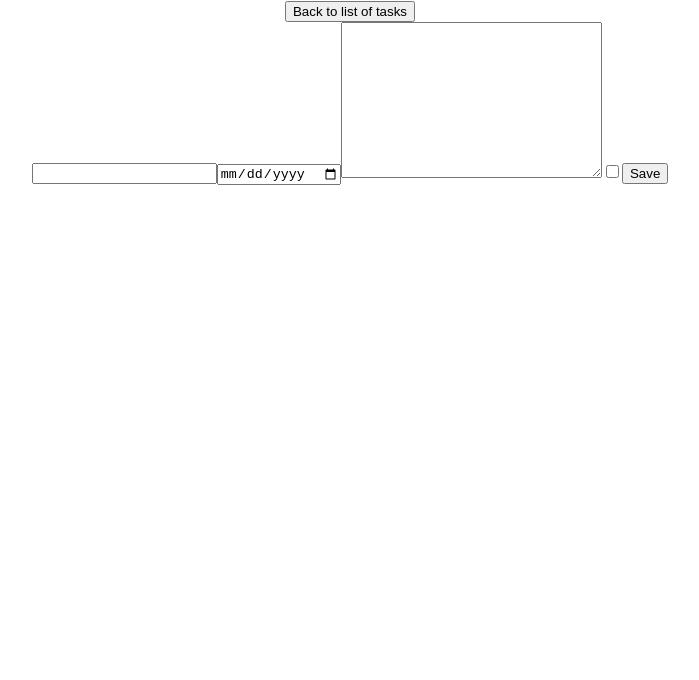
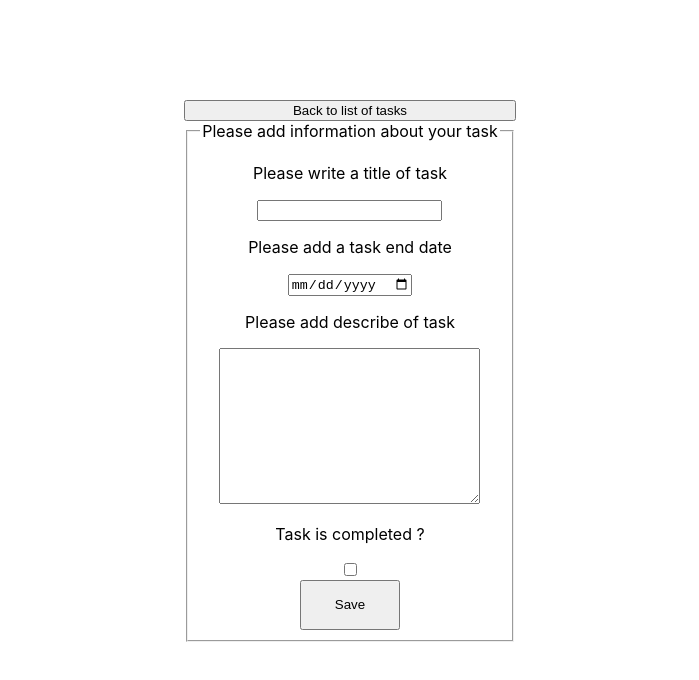
Before and after one commit to Sparksss/TODOList, a React (Create React App) app in the folder todo-list-react/: page / in a window 1280 px wide. Both pictures are taken after a click on the button "Add new task". Shown: the top 680 px of the page, without its empty margins (290-989 px from the left). Built offline with nearby package versions, Linux system fonts and the light colour scheme.

Commit message:
fixed change task and add task, add remove all tasks, fixed remove task, layout

```diff
--- a/todo-list-react/src/components/EditTask/EditTask.css
+++ b/todo-list-react/src/components/EditTask/EditTask.css
@@ -1,4 +1,19 @@
 .EditTask {
     display: flex;
     flex-direction: column;
+    padding-top: 100px;
 }
+
+.FormTask {
+    display: flex;
+    flex-direction: column;
+    align-items: center;
+    min-height: 500px;
+    justify-content: space-between;
+}
+
+.FormTask .SaveButton {
+    margin: 0 auto;
+    height: 50px;
+    width: 100px;
+}
--- a/todo-list-react/src/components/EditTask/EditTask.jsx
+++ b/todo-list-react/src/components/EditTask/EditTask.jsx
@@ -1,6 +1,6 @@
 import React, { Component } from '../../../node_modules/react';
 import Helper from '../../helper';
-import './EditTask';
+import './EditTask.css';
 
 class EditTask extends Component {
     constructor(props) {
@@ -9,8 +9,8 @@ class EditTask extends Component {
             taskId: this.props.dataTask.taskId,
             title: this.props.dataTask.title,
             description: this.props.dataTask.description,
-            date: this.props.dataTask.date,
-            isCompleted: this.props.dataTask.isCompleted
+            date: this.props.dataTask.date || '',
+            isCompleted: this.props.dataTask.isCompleted || false
         };
     }
 
@@ -19,42 +19,62 @@ class EditTask extends Component {
     };
 
     onCheckChange = (event) => {
-        console.log(event.target.checked);
         this.setState({ isCompleted: event.target.checked });
     };
 
     saveNew = () => {
-        const newTaskId = newTaskId = Helper.createRandomString(10);
+        const newTaskId = Helper.createRandomString(10);
         const data = Object.assign(this.state, {});
         data.taskId = newTaskId;
         const tasks = Helper.parseJsonToObject(Helper.getData('tasks'));
         tasks.push(newTaskId);
         Helper.saveData('tasks', Helper.toJson(tasks));
         Helper.saveData(newTaskId, Helper.toJson(data));
-        this.props.closeEditTask();
+        this.props.getAllTasks();
     };
 
     editTask = () => {
         const data = Object.assign(this.state, {});
         Helper.saveData(this.state.taskId, Helper.toJson(data));
-        this.props.closeEditTask();
+        this.props.getAllTasks();
+    };
+
+    chooserAction = () => {
+        if (this.state.taskId) {
+            return this.editTask();
+        }
+        return this.saveNew();
     };
 
     render() {
-        const saveTask = this.state.taskId ? this.editTask : this.saveNew;
         return (
             <div className="EditTask">
                 <button type="button" onClick={this.props.closeEditTask}>Back to list of tasks</button>
                 <form>
-                    <input type="text" name="title" value={this.state.title} onChange={this.onChangeText('title')} />
-                    <input type="date" name="date" value={this.state.date} onChange={this.onChangeText('date')} />
-                    <textarea name="description" cols="30" rows="10" onChange={this.onChangeText('description')}>
-                        {this.state.description}
-                    </textarea>
-                    <input type="checkbox" name="isCompleted" checked={this.state.isCompleted}
-                        onChange={this.onCheckChange}
-                    />
-                    <button type="button" onClick={this.saveTask}>Save</button>
+                    <fieldset className="FormTask">
+                        <legend>Please add information about your task</legend>
+                        <label>
+                            <p>Please write a title of task</p>
+                            <input type="text" name="title" value={this.state.title} onChange={this.onChangeText('title')} />
+                        </label>
+                        <label>
+                            <p>Please add a task end date</p>
+                            <input type="date" name="date" value={this.state.date} onChange={this.onChangeText('date')} />
+                        </label>
+                        <label>
+                            <p>Please add describe of task</p>
+                            <textarea name="description" cols="30" rows="10" onChange={this.onChangeText('description')} value={this.state.description}></textarea>
+                        </label>
+
+                        <label>
+                            <p>Task is completed    ?</p>
+                        <input type="checkbox" name="isCompleted" checked={this.state.isCompleted}
+                                onChange={this.onCheckChange}
+                            />
+                        </label>
+
+                        <button className="SaveButton" type="button" onClick={this.chooserAction}>Save</button>
+                    </fieldset>
                 </form>
             </div>
         );
--- a/todo-list-react/src/components/ListOfTasks/ItemTask.jsx
+++ b/todo-list-react/src/components/ListOfTasks/ItemTask.jsx
@@ -14,9 +14,11 @@ class ItemTask extends Component {
         };
     }
 
-    onChangeChecked = (event, taskId) => {
+    onChangeChecked = (event) => {
+        const data = Object.assign({}, this.state);
+        data.isCompleted = event.target.checked;
+        Helper.saveData(this.state.taskId, Helper.toJson(data));
         this.setState({ isCompleted: event.target.checked });
-        Helper.saveData(taskId, Helper.toJson(this.state));
     };
 
 
@@ -30,7 +32,7 @@ class ItemTask extends Component {
                     <blockquote>{this.state.date}</blockquote>
                 </td>
                 <td>
-                    <input type="checkbox" name="isCompleted" value={this.state.isComplited} />
+                    <input type="checkbox" name="isCompleted" checked={this.state.isCompleted} onChange={this.onChangeChecked}/>
                 </td>
                 <td>
                     <button onClick={() => this.props.removeTask(this.state.taskId)}>Delete task</button>
--- a/todo-list-react/src/containers/Dashboard/Dashboard.css
+++ b/todo-list-react/src/containers/Dashboard/Dashboard.css
@@ -1,6 +1,11 @@
 .container {
     display: flex;
     justify-content: center;
+}
+
+.container .AddButton {
+    margin-right: 50px;
+    margin-bottom: 20px;
 }
 
 .container table {
--- a/todo-list-react/src/containers/Dashboard/Dashboard.jsx
+++ b/todo-list-react/src/containers/Dashboard/Dashboard.jsx
@@ -9,12 +9,13 @@ class Dashboard extends Component {
         super(props);
         this.state = {
             tasks: [],
-            dataTask: {},
+            dataTask: null,
             showCurrentTask: false
         };
     }
 
-    componentDidMount() {
+
+    getAllTasks = () => {
         let listOfTasks = Helper.getData('tasks');
         listOfTasks = Helper.parseJsonToObject(listOfTasks);
         if (listOfTasks !== null) {
@@ -22,10 +23,14 @@ class Dashboard extends Component {
             for(let i = 0, size = listOfTasks.length;i < size; i++ ) {
                 dataOfTasks.push(Helper.parseJsonToObject(Helper.getData(listOfTasks[i])));
             }
-            this.setState({ tasks: dataOfTasks});
+            this.setState({ tasks: dataOfTasks, dataTask: null, showCurrentTask: false});
         } else {
             Helper.saveData('tasks', Helper.toJson([]));
         }
+    };
+
+    componentDidMount() {
+       this.getAllTasks();
     }
 
     showCurrentTask = (taskId) => {
@@ -46,7 +51,16 @@ class Dashboard extends Component {
     };
 
     closeEditTask = () => {
-        this.setState({ dataTask: {}, showCurrentTask: false });
+        this.setState({ dataTask: null, showCurrentTask: false });
+    };
+
+    removeAllTasks = () => {
+        const listOfTasks = Helper.parseJsonToObject(Helper.getData('tasks'));
+        for(let i = listOfTasks.length; i > -1; i--) {
+            Helper.removeTask(listOfTasks[i]);
+        }
+        Helper.saveData('tasks', Helper.toJson([]));
+        this.setState({tasks: []});
     };
 
     render() {
@@ -58,8 +72,8 @@ class Dashboard extends Component {
             /> :
             <tr>
                 <td></td>
+                <td><p>Please add the task</p></td>
                 <td></td>
-                <p>Please add the task</p>
                 <td></td>
             </tr>
             ;
@@ -69,10 +83,12 @@ class Dashboard extends Component {
                     <EditTask
                         dataTask={this.state.dataTask}
                         closeEditTask={this.closeEditTask}
+                        getAllTasks={this.getAllTasks}
                     /> :
                     <div>
-                        <h1>Please add new task</h1>
-                        <button type="button" onClick={this.addNewTask}>Add new task</button>
+                        <h1>Todo list</h1>
+                        <button type="button" onClick={this.addNewTask} className="AddButton">Add new task</button>
+                        {this.state.tasks.length > 0? <button onClick={this.removeAllTasks}>Remove all tasks</button> : ''}
                         <table>
                             <thead>
                                 <tr>
```
